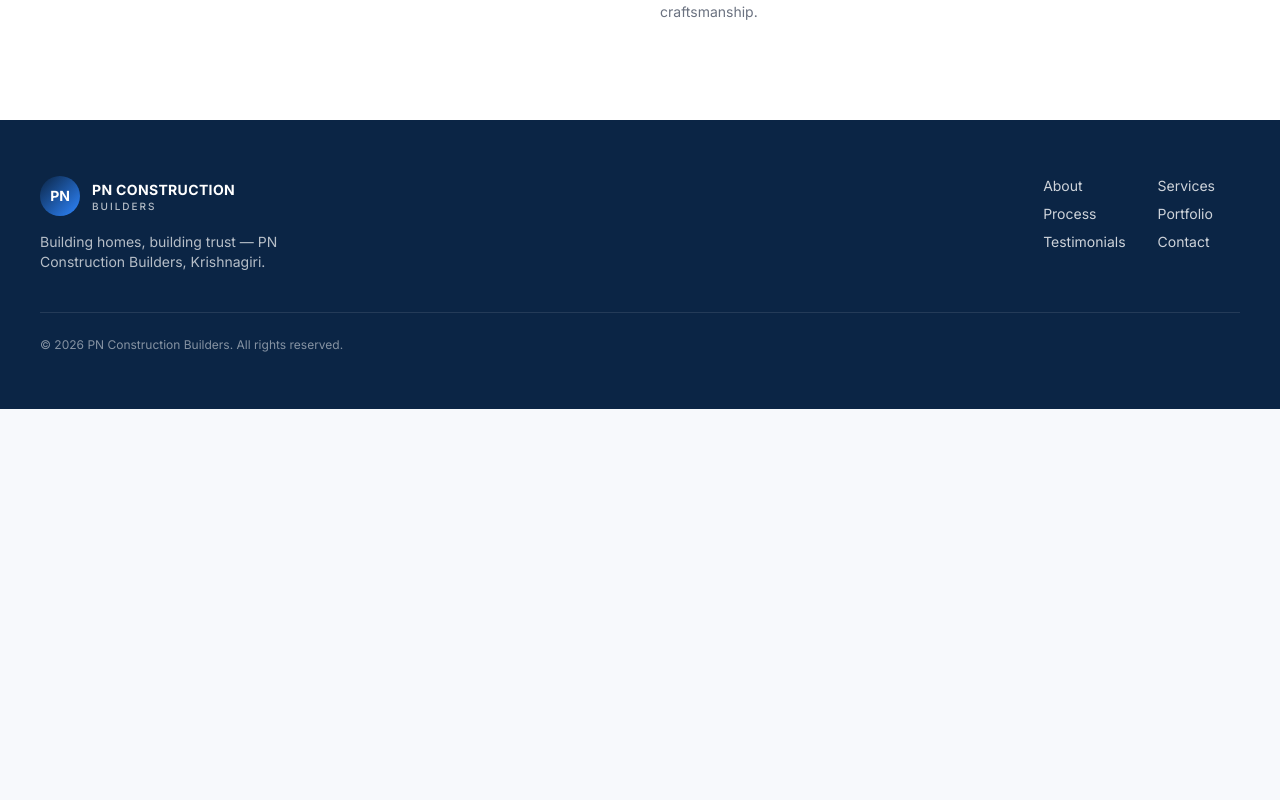
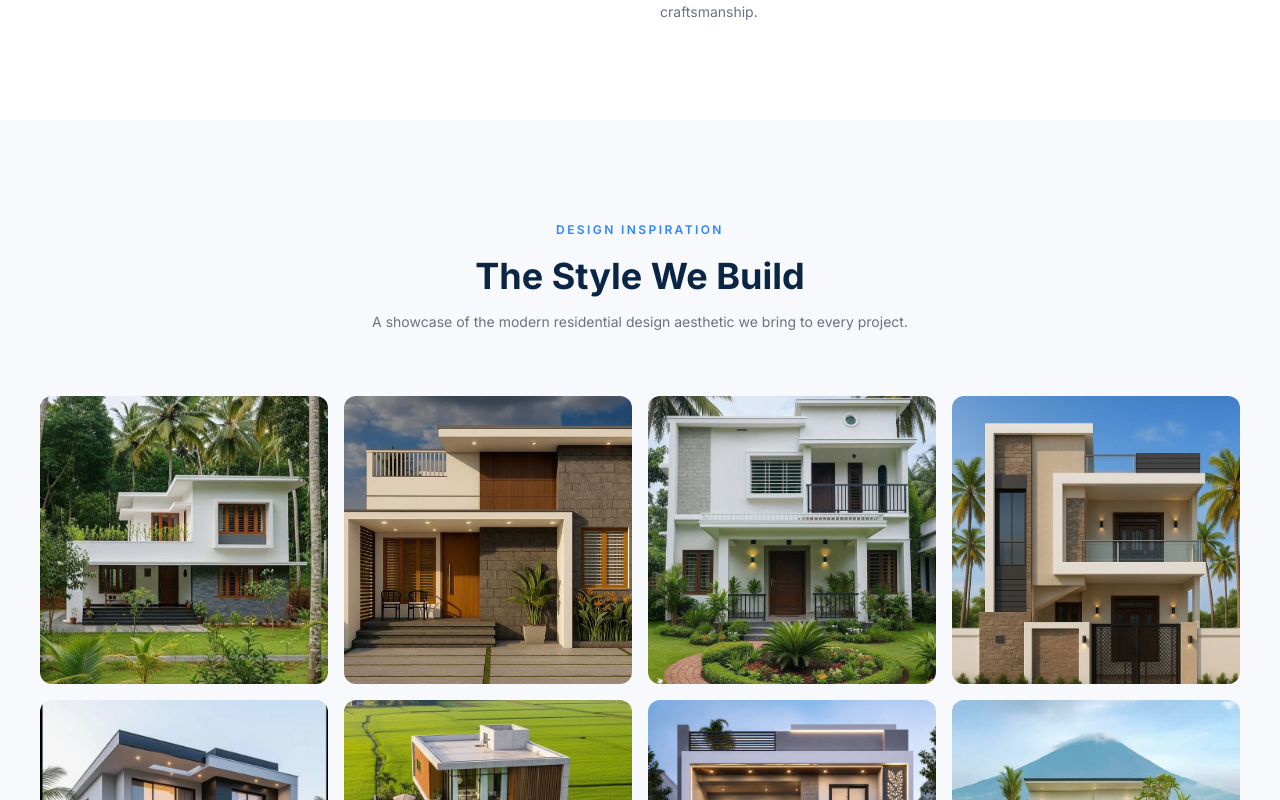
Before and after one commit to grofastai/pn-construction-, a Next.js app: page / in a window 1280 px wide. Shown: the part 2640-3440 px from the top of the page. Before the commit the page ends 3049 px from the top, so only its background shows below. Built offline with nearby package versions, Linux system fonts and the light colour scheme.

Commit message:
Add Portfolio section

```diff
--- a/app/page.tsx
+++ b/app/page.tsx
@@ -3,6 +3,7 @@ import Hero from "@/components/Hero";
 import About from "@/components/About";
 import Services from "@/components/Services";
 import Process from "@/components/Process";
+import Portfolio from "@/components/Portfolio";
 import Footer from "@/components/Footer";
 
 export default function Home() {
@@ -14,6 +15,7 @@ export default function Home() {
         <About />
         <Services />
         <Process />
+        <Portfolio />
       </main>
       <Footer />
     </>
--- /dev/null
+++ b/components/Portfolio.tsx
@@ -0,0 +1,41 @@
+import Image from "next/image";
+import Reveal from "./ui/Reveal";
+
+const IMAGES = Array.from({ length: 8 }, (_, i) => `/images/portfolio/${i + 1}.jpg`);
+
+export default function Portfolio() {
+  return (
+    <section id="portfolio" className="bg-surface px-6 py-24 md:px-10" aria-label="Portfolio">
+      <div className="mx-auto max-w-7xl">
+        <Reveal className="mx-auto max-w-2xl text-center">
+          <span className="text-xs font-semibold uppercase tracking-[0.2em] text-blue">
+            Design Inspiration
+          </span>
+          <h2 className="mt-4 text-3xl font-bold text-navy md:text-4xl">
+            The Style We Build
+          </h2>
+          <p className="mt-4 text-sm text-muted">
+            A showcase of the modern residential design aesthetic we bring to every
+            project.
+          </p>
+        </Reveal>
+
+        <div className="mt-16 grid grid-cols-2 gap-4 md:grid-cols-4">
+          {IMAGES.map((src, i) => (
+            <Reveal key={src} delay={(i % 4) * 0.08} className="aspect-square">
+              <div className="group relative h-full w-full overflow-hidden rounded-xl">
+                <Image
+                  src={src}
+                  alt={`Modern residential design reference ${i + 1}`}
+                  fill
+                  className="object-cover transition-transform duration-700 ease-pn-out group-hover:scale-105"
+                  sizes="(max-width: 768px) 50vw, 25vw"
+                />
+              </div>
+            </Reveal>
+          ))}
+        </div>
+      </div>
+    </section>
+  );
+}
```
